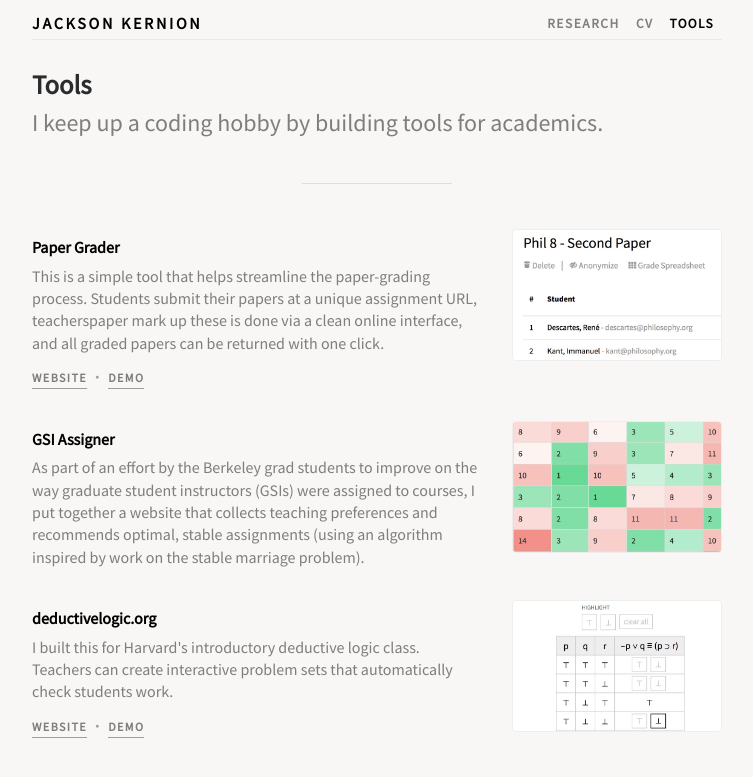
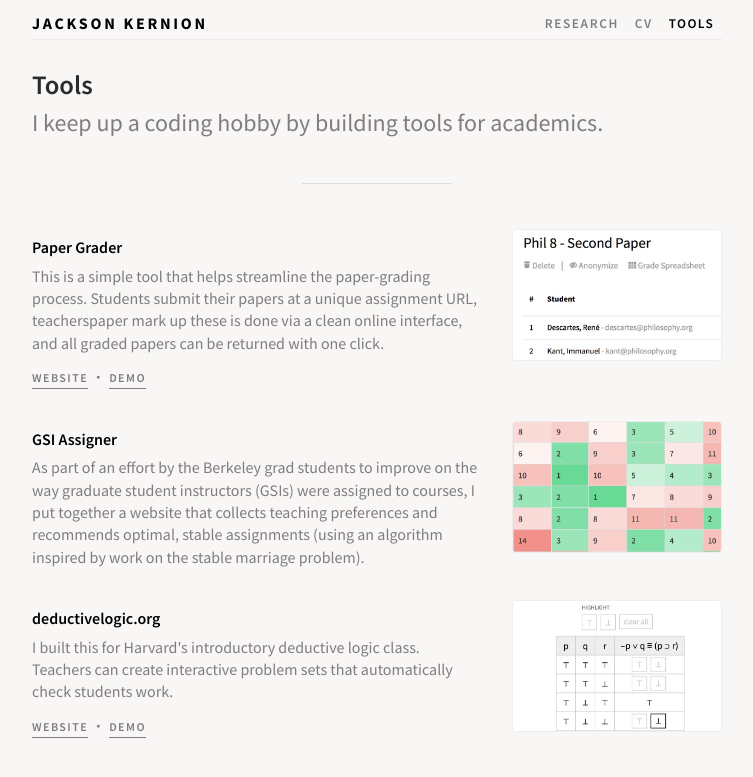
Before and after one commit to jacksonkernion/jacksonkernion.github.io, a Jekyll site: the page built from tools.md, in a window 1280 px wide. Shown: the top 777 px of the page, without its empty margins (263-1016 px from the left). Built offline with Jekyll 4.4.1, drawn with Linux system fonts in a browser that asks for light colours; nearby versions of some CDN libraries; our own code applies the rules of GitHub Pages for plain Markdown files.

```diff
--- a/_layouts/default.html
+++ b/_layouts/default.html
@@ -1,5 +1,5 @@
 <head>
-  <link href="https://fonts.googleapis.com/css?family=Fira+Sans:300,400,400i,500,600,700|Source+Sans+Pro" rel="stylesheet">
+  <link href="https://fonts.googleapis.com/css?family=Source+Sans+Pro:300,400,400i,600,700" rel="stylesheet">
   <link rel="stylesheet" href="https://maxcdn.bootstrapcdn.com/bootstrap/4.0.0-alpha.6/css/bootstrap.min.css" integrity="sha384-rwoIResjU2yc3z8GV/NPeZWAv56rSmLldC3R/AZzGRnGxQQKnKkoFVhFQhNUwEyJ" crossorigin="anonymous">
   <script src="https://code.jquery.com/jquery-3.1.1.slim.min.js" integrity="sha384-A7FZj7v+d/sdmMqp/nOQwliLvUsJfDHW+k9Omg/a/EheAdgtzNs3hpfag6Ed950n" crossorigin="anonymous"></script>
   <script src="https://cdnjs.cloudflare.com/ajax/libs/tether/1.4.0/js/tether.min.js" integrity="sha384-DztdAPBWPRXSA/3eYEEUWrWCy7G5KFbe8fFjk5JAIxUYHKkDx6Qin1DkWx51bBrb" crossorigin="anonymous"></script>
--- a/assets/stylesheets/style.css
+++ b/assets/stylesheets/style.css
@@ -195,7 +195,7 @@
 	letter-spacing: 0.12em;
 	font-weight: 600;
 	font-size: 9pt;
-	color: #9F9D9D;
+	color: #7F7D7D;
 }
 
 /*
@@ -214,6 +214,7 @@
   	text-decoration: none;
   	border-bottom: ;
 	padding-bottom: 2px;
+	color: #7F7D7D;
 
 }
 
@@ -229,7 +230,7 @@
   display: inline-block;
   height: 1em;
   width: 100%;
-  border-bottom: 1.5px solid #9F9D9D;
+  border-bottom: 1.5px solid #7F7D7D;
   margin-top: 7px;
 }
 
```
